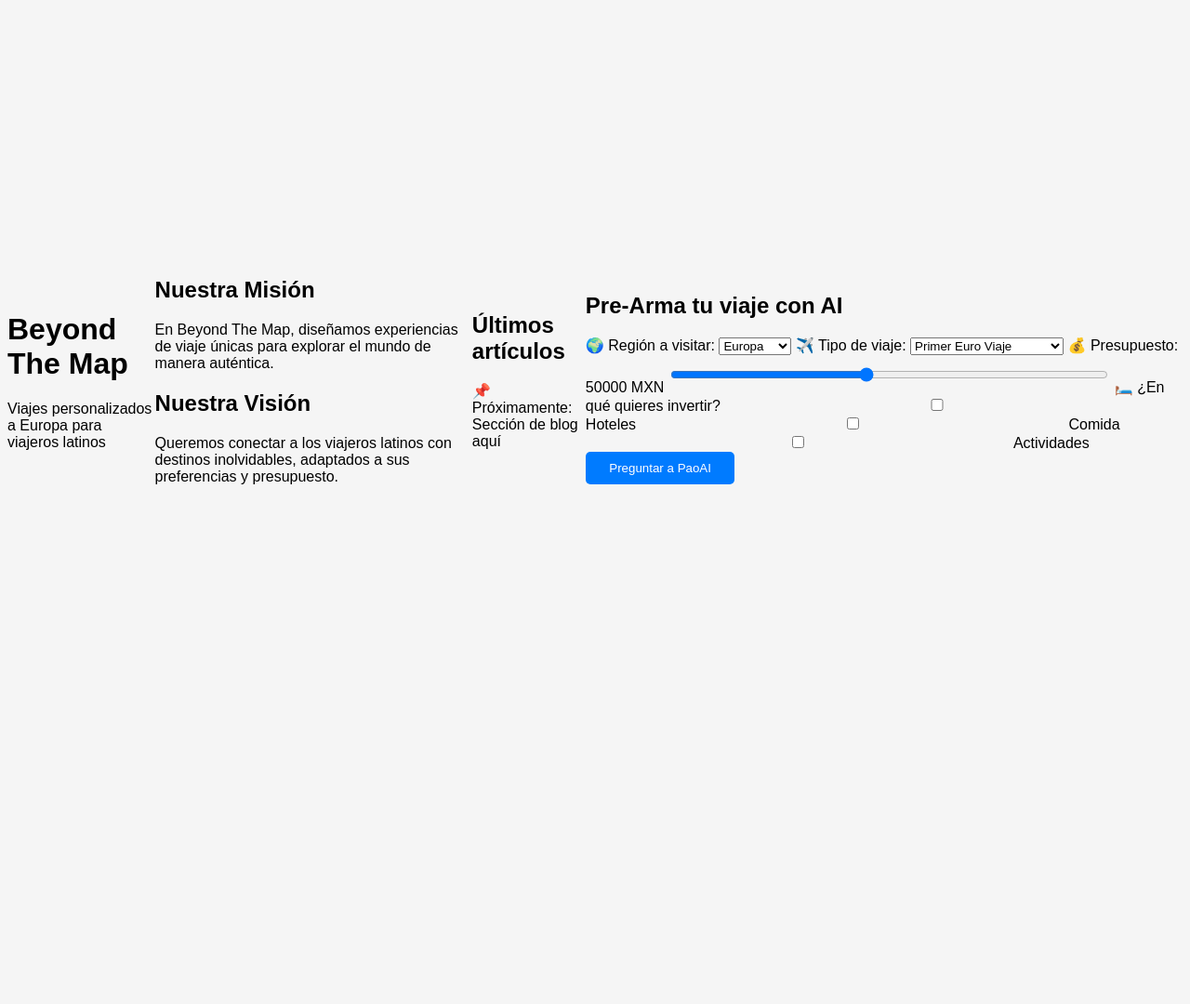
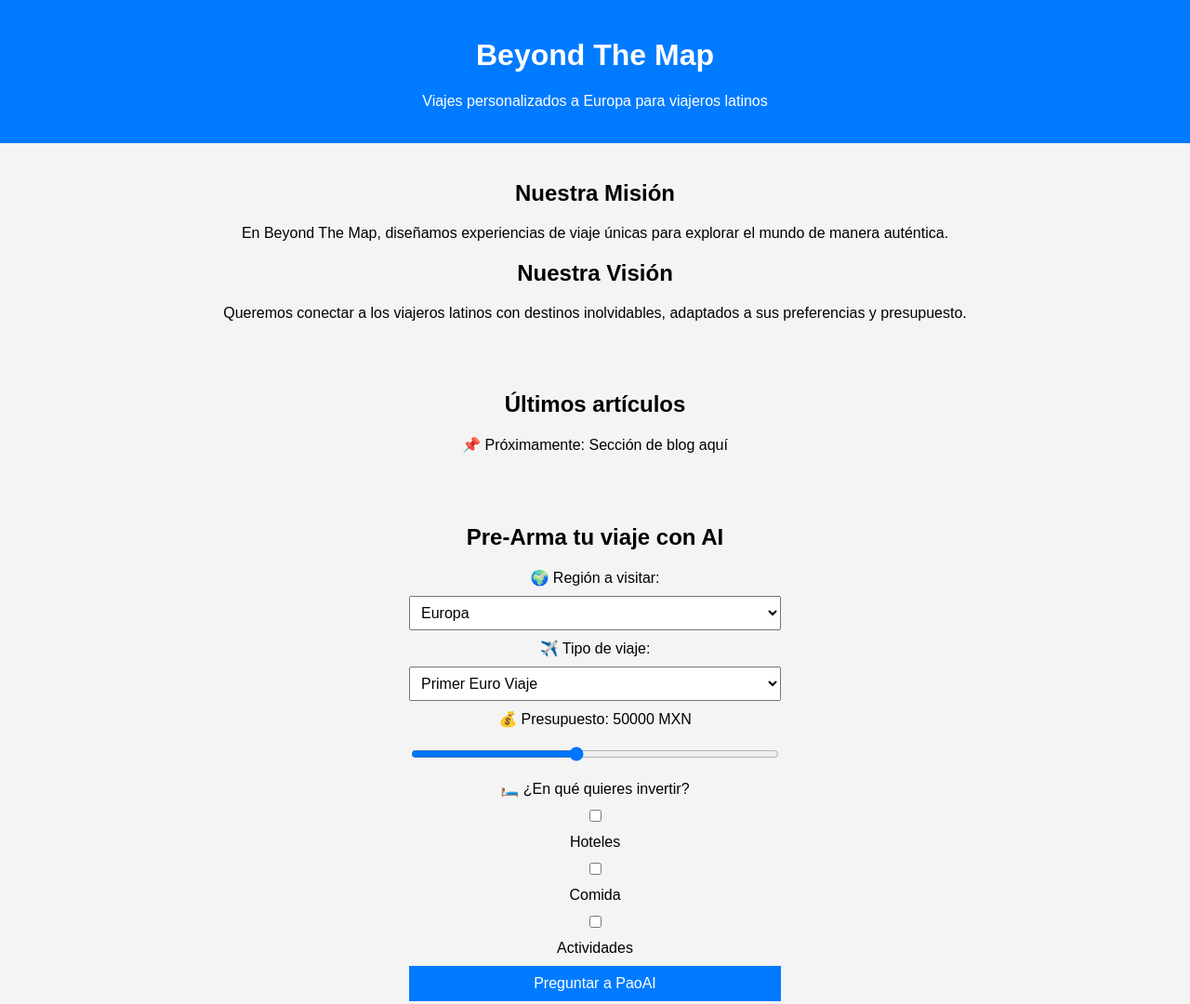
Before and after one commit to dazaman1327/viajes-chat, a plain HTML site: page index.html in a window 1280 px wide. Shown: the whole page at 93% size. Before the commit the page ends 816 px from the top, so only its background shows below. Drawn offline with Linux system fonts and the light colour scheme.

Commit message:
Update style.css

```diff
--- a/style.css
+++ b/style.css
@@ -1,43 +1,43 @@
 body {
     font-family: Arial, sans-serif;
-    background-color: #f5f5f5;
-    display: flex;
-    justify-content: center;
-    align-items: center;
-    height: 100vh;
+    text-align: center;
+    background-color: #f4f4f4;
+    margin: 0;
+    padding: 0;
 }
 
-.chat-container {
-    width: 350px;
-    background: white;
+header {
+    background: #007BFF;
+    color: white;
     padding: 20px;
-    border-radius: 10px;
-    box-shadow: 0 0 10px rgba(0, 0, 0, 0.1);
-    text-align: center;
 }
 
-.chat-box {
-    height: 300px;
-    overflow-y: auto;
-    border: 1px solid #ddd;
-    padding: 10px;
-    margin-bottom: 10px;
-    text-align: left;
-}
-
-input {
-    width: 70%;
-    padding: 10px;
-    border: 1px solid #ddd;
-    border-radius: 5px;
+section {
+    padding: 20px;
 }
 
 button {
-    width: 25%;
-    padding: 10px;
-    background-color: #007bff;
+    background-color: #007BFF;
     color: white;
     border: none;
-    border-radius: 5px;
+    padding: 10px;
     cursor: pointer;
+    font-size: 16px;
 }
+
+button:hover {
+    background-color: #0056b3;
+}
+
+form {
+    display: flex;
+    flex-direction: column;
+    gap: 10px;
+    max-width: 400px;
+    margin: auto;
+}
+
+input, select {
+    padding: 8px;
+    font-size: 16px;
+}
```
